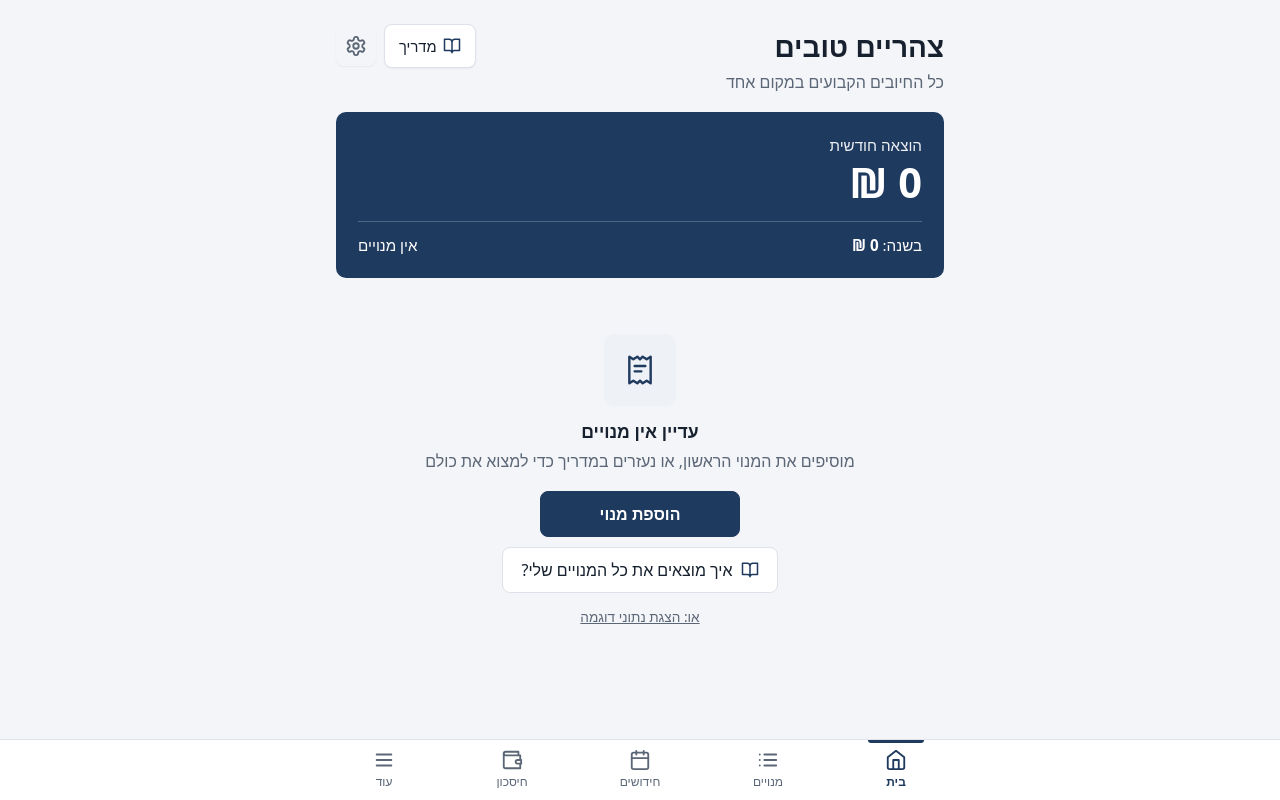
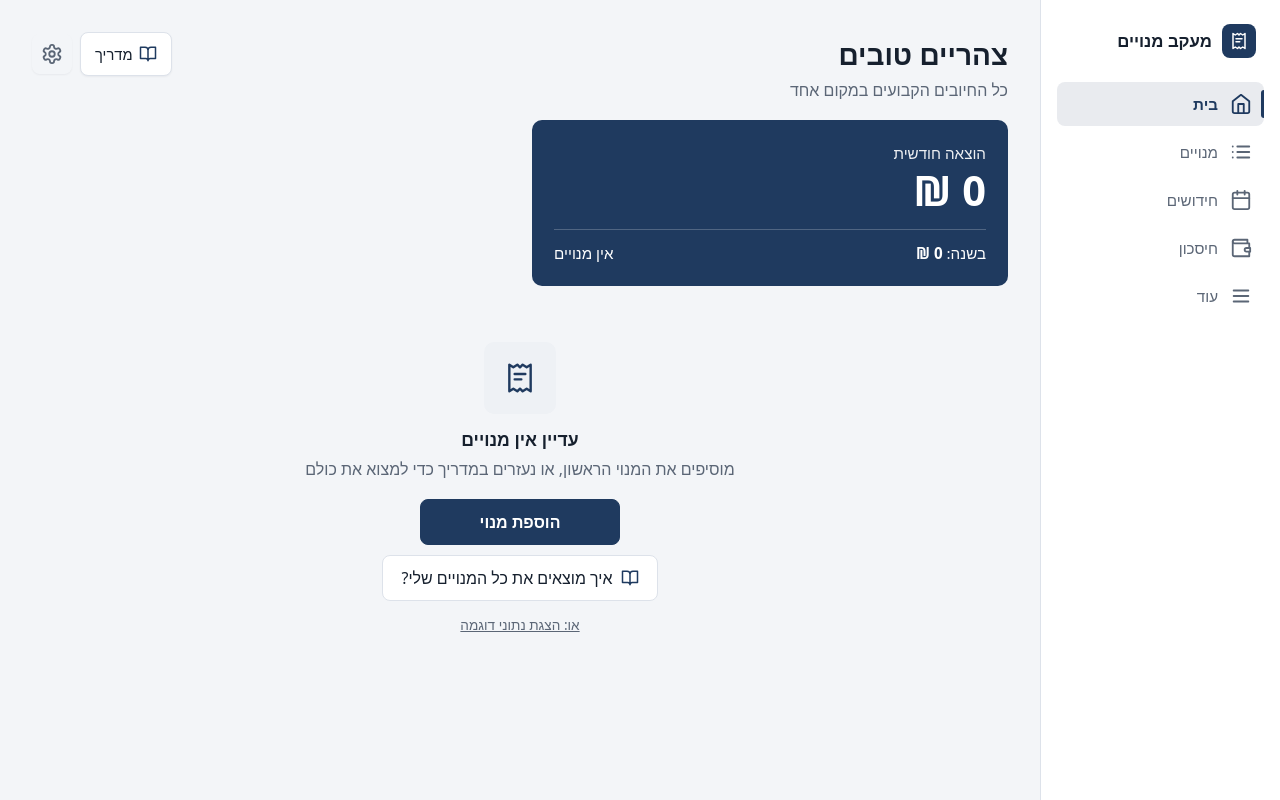
Before and after one commit to tahelbs/subscriptions, a plain HTML site: page index.html in a window 1280 px wide. Drawn offline with Linux system fonts and the light colour scheme; a web font is replaced by a local one.

Commit message:
Add side menu and two-column layout for wide screens
From 960px wide, the bottom tab bar becomes a side menu on the right
with the app name, and the home, renewals, savings and more pages use
two columns. Phones and tablets keep the bottom bar and one column.

Co-Authored-By: Claude Opus 5.5 <noreply@anthropic.com>

```diff
--- a/index.html
+++ b/index.html
@@ -279,6 +279,13 @@
   <!-- ===== התפריט התחתון =====
        כפתור לכל דף. data-page אומר לאיזה דף הכפתור עובר -->
   <nav class="tab-bar" aria-label="ניווט ראשי">
+    <!-- שם האפליקציה: מוצג רק בתפריט הצד, במסך רחב -->
+    <div class="tab-bar-brand">
+      <span class="brand-icon" aria-hidden="true">
+        <svg viewBox="0 0 24 24" width="18" height="18" fill="none" stroke="currentColor" stroke-width="2" stroke-linecap="round" stroke-linejoin="round"><path d="M4 2v20l3-2 3 2 2-2 2 2 3-2 3 2V2l-3 2-3-2-2 2-2-2-3 2Z"/><path d="M8 9h8M8 13h5"/></svg>
+      </span>
+      <span>מעקב מנויים</span>
+    </div>
     <div class="tab-bar-inner">
       <button type="button" class="tab" data-page="home">
         <svg viewBox="0 0 24 24" width="22" height="22" fill="none" stroke="currentColor" stroke-width="2" stroke-linecap="round" stroke-linejoin="round" aria-hidden="true"><path d="m3 9 9-7 9 7v11a2 2 0 0 1-2 2H5a2 2 0 0 1-2-2z"/><path d="M9 22V12h6v10"/></svg>
--- a/style.css
+++ b/style.css
@@ -679,6 +679,11 @@ h1 {
   padding-bottom: env(safe-area-inset-bottom, 0px);
   padding-left: max(8px, env(safe-area-inset-left, 0px));
   padding-right: max(8px, env(safe-area-inset-right, 0px));
+}
+
+/* שם האפליקציה בראש תפריט הצד. בטלפון ובטאבלט הוא מוסתר */
+.tab-bar-brand {
+  display: none;
 }
 
 .tab-bar-inner {
@@ -2338,3 +2343,194 @@ input[type="checkbox"] {
     transition: none !important;
   }
 }
+
+/* ===== מסך רחב (מחשב): תפריט צד, ופריסה בשתי עמודות ===== */
+/* מ-960 פיקסלים ומעלה. בטלפון ובטאבלט כל מה שכאן לא חל */
+@media (min-width: 960px) {
+  :root {
+    --sidebar-width: 240px;
+  }
+
+  /* מקום לתפריט הצד, שנמצא בצד ימין */
+  body {
+    padding-right: var(--sidebar-width);
+  }
+
+  .container {
+    max-width: 1080px;
+    padding-block: 32px 48px;
+    padding-left: 32px;
+    padding-right: 32px;
+  }
+
+  /* התפריט התחתון הופך לתפריט צד: צמוד לימין, לכל הגובה */
+  .tab-bar {
+    inset: 0 0 0 auto;
+    width: var(--sidebar-width);
+    display: flex;
+    flex-direction: column;
+    gap: 24px;
+    padding: 24px 16px;
+    border-top: none;
+    border-left: 1px solid var(--border);
+    overflow-y: auto;
+  }
+
+  .tab-bar-brand {
+    display: flex;
+    align-items: center;
+    gap: 10px;
+    padding: 0 8px;
+    font-size: 1.05rem;
+    font-weight: 700;
+  }
+
+  .brand-icon {
+    display: grid;
+    place-items: center;
+    width: 34px;
+    height: 34px;
+    border-radius: var(--radius-sm);
+    background: var(--primary);
+    color: var(--primary-text);
+  }
+
+  .tab-bar-inner {
+    display: flex;
+    flex-direction: column;
+    gap: 4px;
+    max-width: none;
+    margin: 0;
+  }
+
+  /* כל לשונית: אייקון ושם בשורה אחת */
+  .tab {
+    flex-direction: row;
+    justify-content: flex-start;
+    gap: 12px;
+    min-height: 44px;
+    padding: 10px 12px;
+    border-radius: var(--radius-sm);
+    font-size: 0.95rem;
+  }
+
+  .tab:hover {
+    background: var(--surface-soft);
+  }
+
+  .tab.active {
+    background: color-mix(in srgb, var(--primary) 10%, var(--surface));
+  }
+
+  /* הקו של הלשונית הפעילה עובר מלמעלה לצד */
+  .tab.active::before {
+    top: 8px;
+    bottom: 8px;
+    inset-inline: auto;
+    inset-inline-start: 0;
+    width: 3px;
+    height: auto;
+    border-radius: 3px 0 0 3px;
+  }
+
+  /* המספר של החידושים: בסוף השורה, ליד השם */
+  .tab-badge {
+    position: static;
+    margin-inline-start: auto;
+  }
+
+  /* ההודעה הקצרה: באמצע אזור התוכן, לא מתחת לתפריט */
+  .toast {
+    inset: auto var(--sidebar-width) 24px 0;
+  }
+
+  /* --- בית: כרטיס ההוצאה מימין, התזכורות משמאל --- */
+  .page[data-page="home"] {
+    display: grid;
+    grid-template-columns: minmax(0, 1fr) minmax(0, 1fr);
+    column-gap: 24px;
+    align-items: start;
+  }
+
+  .page[data-page="home"] > :not(.hero) {
+    grid-column: 2;
+  }
+
+  .page[data-page="home"] > .hero {
+    grid-column: 1;
+    grid-row: 1 / span 3;
+  }
+
+  .page[data-page="home"] > .empty {
+    grid-column: 1 / -1;
+  }
+
+  /* --- מנויים: כפתור ההוספה לא נמתח לכל הרוחב --- */
+  .page[data-page="subs"] > .button.full {
+    width: auto;
+    min-height: 44px;
+    font-size: 1rem;
+  }
+
+  /* --- חידושים: כרטיסים בשתי עמודות --- */
+  .renewals-list {
+    display: grid;
+    grid-template-columns: repeat(2, minmax(0, 1fr));
+    align-items: start;
+  }
+
+  /* --- חיסכון: הגרף והתובנות זה לצד זה, ההצעות והמחשבון זה לצד זה --- */
+  .page[data-page="savings"] {
+    display: grid;
+    grid-template-columns: minmax(0, 1fr) minmax(0, 1fr);
+    column-gap: 24px;
+    align-items: start;
+  }
+
+  .page[data-page="savings"] > .chart-section {
+    grid-column: 1;
+    margin-bottom: 0;
+  }
+
+  .page[data-page="savings"] > .insights {
+    grid-column: 2;
+  }
+
+  .page[data-page="savings"] > .savings,
+  .page[data-page="savings"] > .page-empty {
+    grid-column: 1 / -1;
+  }
+
+  .savings {
+    display: grid;
+    grid-template-columns: minmax(0, 1fr) minmax(0, 1fr);
+    column-gap: 24px;
+    align-items: start;
+  }
+
+  .savings > .section-title {
+    grid-column: 1 / -1;
+  }
+
+  .savings .whatif {
+    margin-top: 0;
+  }
+
+  /* --- עוד: התפריט והגיבוי זה לצד זה --- */
+  .page[data-page="more"] {
+    display: grid;
+    grid-template-columns: minmax(0, 1fr) minmax(0, 1fr);
+    gap: 12px 24px;
+    align-items: start;
+  }
+
+  .page[data-page="more"] > .section-title {
+    grid-column: 1 / -1;
+    margin: 0;
+  }
+
+  .page[data-page="more"] > .menu-list,
+  .page[data-page="more"] > .backup {
+    margin-top: 0;
+  }
+}
```
